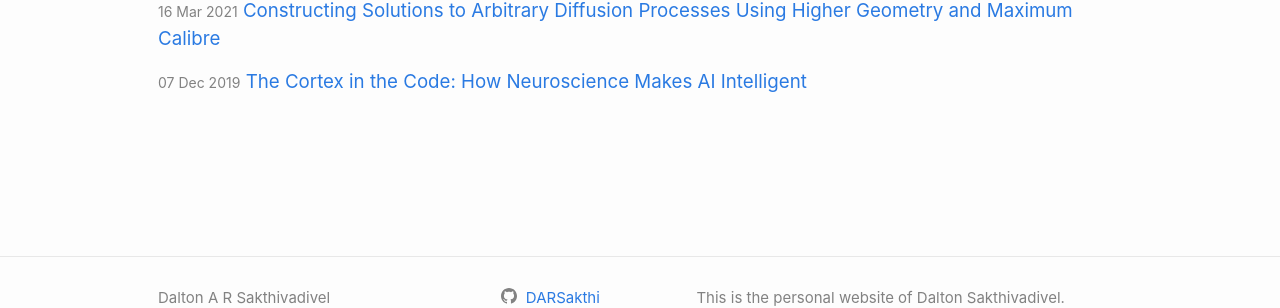
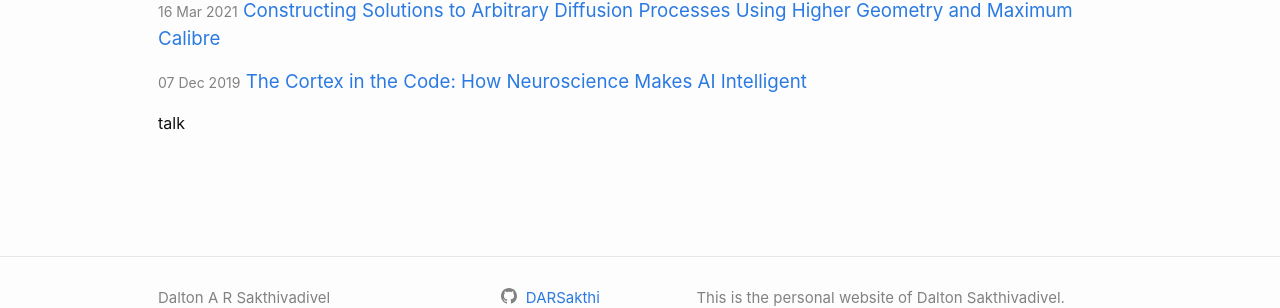
Before and after one commit to DARSakthi/DARSakthi.github.io, a Jekyll site: the page built from talks.html, in a window 1280 px wide. Shown: the part 503-811 px from the top of the page. Built offline with Jekyll 4.4.1, drawn with Linux system fonts in a browser that asks for light colours.

Commit message:
Attempt to add mouseover feature
Return later to change content -> abstract?

```diff
--- a/talks.html
+++ b/talks.html
@@ -25,4 +25,18 @@ author_profile: true
 
   {%- endif -%}
 
+<html>
+  <div id="summary">talk</div>
+  <div id="detail">{{ talk.content | truncatewords: 50 }}</div>
+  <style type="text/css">
+    #summary:hover + #detail, #detail:hover {
+  display: block;
+}
+#detail {
+  display: none;
+}
+  </style>
+</html>
+
+
 </div>
```
